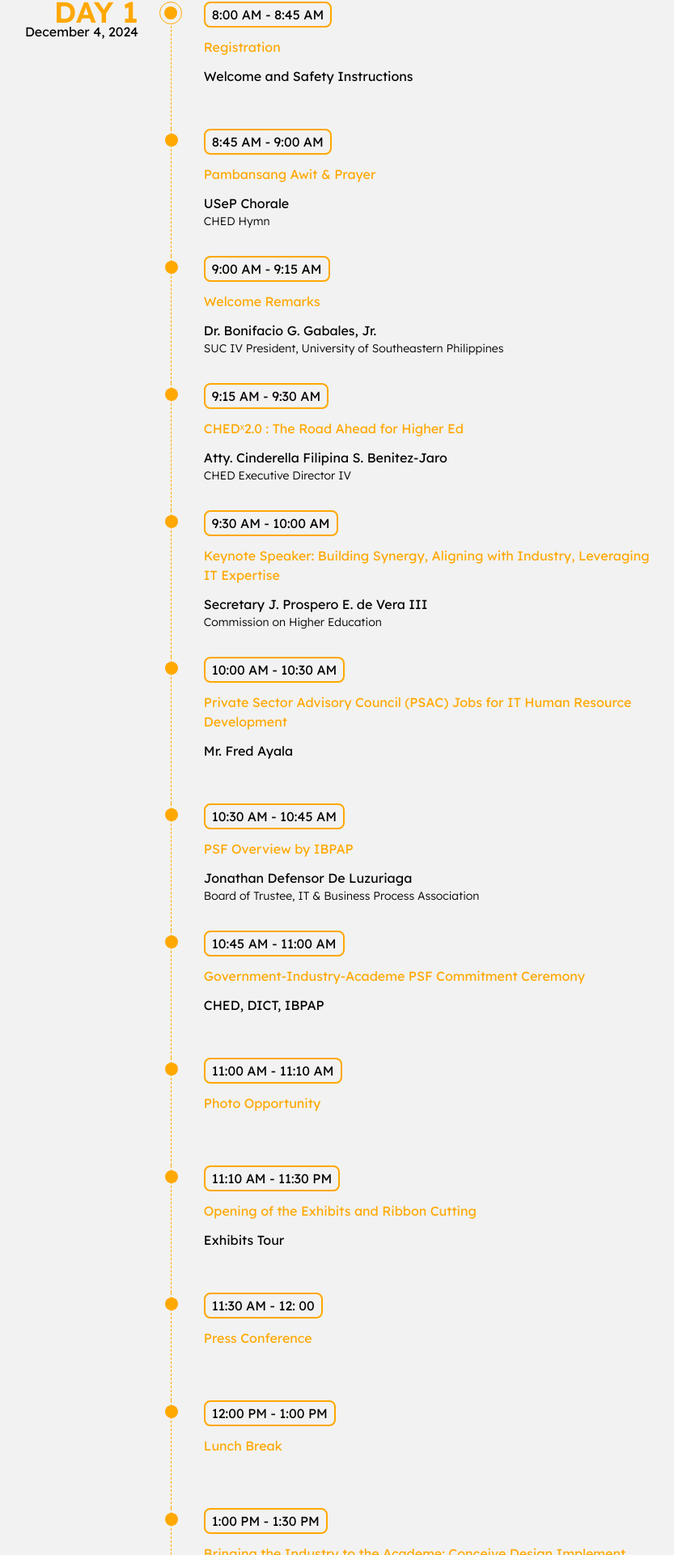
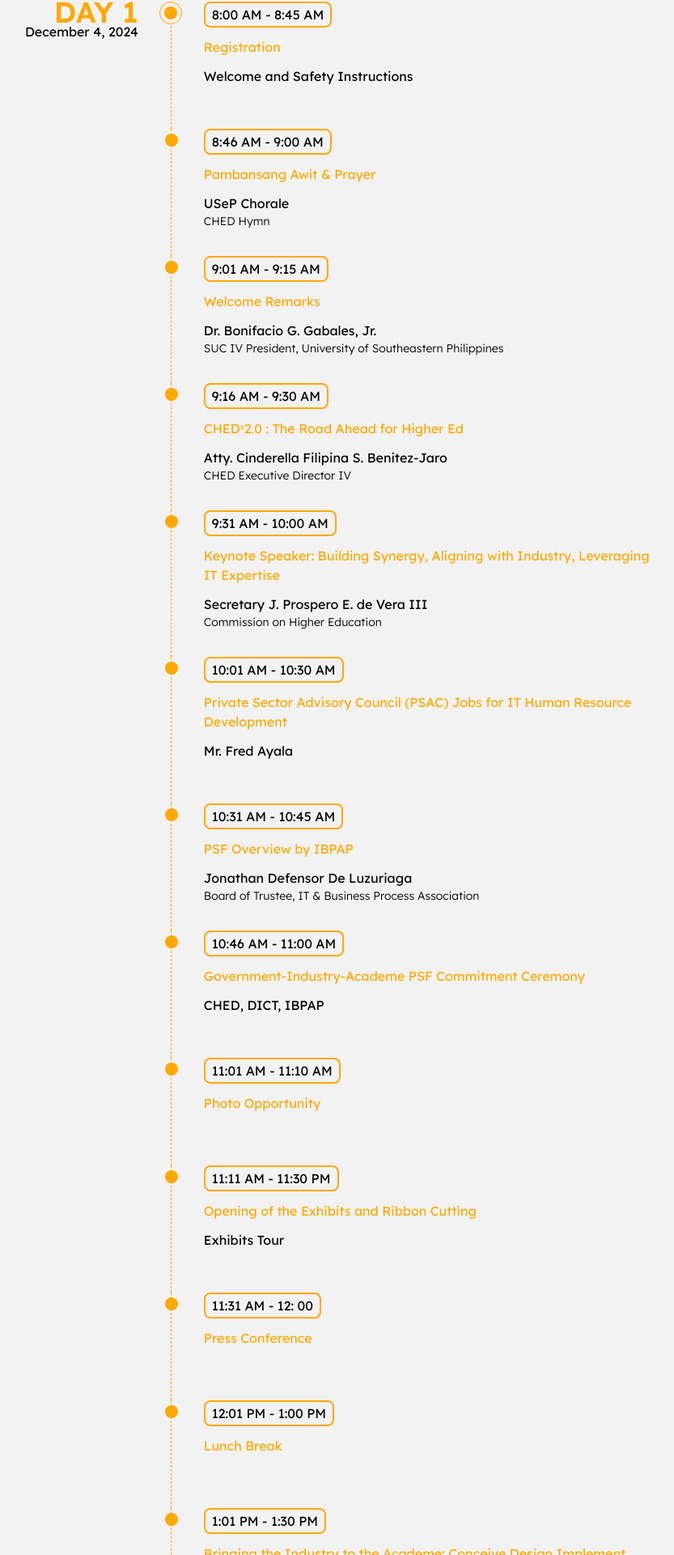
Before and after one commit to Samshh/CHEDx-Website, a React (Vite) app: page / in a window 1280 px wide. Shown: the part 3446-5366 px from the top of the page at 81% size, without its empty margins (131-964 px from the left). Built offline with nearby package versions, Linux system fonts and the light colour scheme.

Commit message:
EDIT: timeline details

```diff
--- a/src/pages/landing/components/MappedTimeline.tsx
+++ b/src/pages/landing/components/MappedTimeline.tsx
@@ -26,79 +26,79 @@
       subtitle: "",
     },
     {
-      time: "8:45 AM - 9:00 AM",
+      time: "8:46 AM - 9:00 AM",
       segment: "Pambansang Awit & Prayer",
       title: "USeP Chorale",
       subtitle: "CHED Hymn",
     },
     {
-      time: "9:00 AM - 9:15 AM",
+      time: "9:01 AM - 9:15 AM",
       segment: "Welcome Remarks",
       title: "Dr. Bonifacio G. Gabales, Jr.",
       subtitle: "SUC IV President, University of Southeastern Philippines",
     },
     {
-      time: "9:15 AM - 9:30 AM",
+      time: "9:16 AM - 9:30 AM",
       segment: "CHEDˣ2.0 : The Road Ahead for Higher Ed",
       title: "Atty. Cinderella Filipina S. Benitez-Jaro",
       subtitle: "CHED Executive Director IV",
     },
     {
-      time: "9:30 AM - 10:00 AM",
+      time: "9:31 AM - 10:00 AM",
       segment: "Keynote Speaker: Building Synergy, Aligning with Industry, Leveraging IT Expertise",
       title: "Secretary J. Prospero E. de Vera III",
       subtitle: "Commission on Higher Education",
     },
     {
-      time: "10:00 AM - 10:30 AM",
+      time: "10:01 AM - 10:30 AM",
       segment: "Private Sector Advisory Council (PSAC) Jobs for IT Human Resource Development",
       title: "Mr. Fred Ayala",
       subtitle: "",
     },
     {
-      time: "10:30 AM - 10:45 AM",
+      time: "10:31 AM - 10:45 AM",
       segment: "PSF Overview by IBPAP",
       title: "Jonathan Defensor De Luzuriaga",
       subtitle: "Board of Trustee, IT & Business Process Association",
     },
     {
-      time: "10:45 AM - 11:00 AM",
+      time: "10:46 AM - 11:00 AM",
       segment: "Government-Industry-Academe PSF Commitment Ceremony ",
       title: "CHED, \nDICT, \nIBPAP",
       subtitle: "",
     },
     {
-      time: "11:00 AM - 11:10 AM",
+      time: "11:01 AM - 11:10 AM",
       segment: "Photo Opportunity",
       title: "",
       subtitle: "",
     },
     {
-      time: "11:10 AM - 11:30 PM",
+      time: "11:11 AM - 11:30 PM",
       segment: "Opening of the Exhibits and Ribbon Cutting",
       title: "Exhibits Tour",
       subtitle: "",
     },
     {
-      time: "11:30 AM - 12: 00",
+      time: "11:31 AM - 12: 00",
       segment: "Press Conference",
       title: "",
       subtitle: "",
     },
     {
-      time: "12:00 PM - 1:00 PM",
+      time: "12:01 PM - 1:00 PM",
       segment: "Lunch Break",
       title: "",
       subtitle: "",
     },
     {
-      time: "1:00 PM - 1:30 PM",
+      time: "1:01 PM - 1:30 PM",
       segment: "Bringing the Industry to the Academe: Conceive Design Implement Operate (CDIO) Framework",
       title: "Mr Kim Fai SOH",
       subtitle: "Deputy  Director, School of Mechanical and  Aeronautical Engineering, Singapore Polytechnic",
     },
     {
-      time: "1:30 PM - 2:15 PM",
+      time: "1:31 PM - 2:15 PM",
       segment:
         "Panel Discussion: Education and the World of Work: Boosting Education through Smart Technologies (Project BEST)",
       title: `Moderator: Calen Martin D. Legaspi, <p>CHED Technical Committee on Computer Science and Board Trustee, Philippine Software Industry Association (PSIA)</p>Panel Members:`,
@@ -106,7 +106,7 @@
         "CHED OPSD, SKIPP Proponents - Leuther Mojica, \nBusiness Head, Orange & Bronze (IBPAP), PSF - Haidee Enriquez (CEO Microsourcing), \nOneil Victoriano, AdDU-CHED-SKiPP Project Lead, \nDr. Gregg Victor Gabison , PH Country Manager, Ray Business Technologies, CHED TCIS Member",
     },
     {
-      time: "2:15 PM - 3:00 PM",
+      time: "2:16 PM - 3:00 PM",
       segment: "BREAKOUT 1: AI for Academic Purpose",
       title: "Virgilio Villarico",
       subtitle: "Accenture Operations in the Philippines, Associate Director: Innovation and Gen AI Lead",
@@ -119,13 +119,13 @@
       subtitle: "Academic Program Director, Asian Institute of Management",
     },
     {
-      time: "3:00 PM - 3:15 PM",
+      time: "3:01 PM - 3:15 PM",
       segment: "Tech Bite",
       title: "",
       subtitle: "",
     },
     {
-      time: "3:15 PM - 4:00 PM",
+      time: "3:16 PM - 4:00 PM",
       segment:
         "BREAKOUT 3: The Future of Work: How Digital Transformation Is Changing Workforce Requirements and Skills",
       title: "Dr. Dodjie Maestrecampo",
@@ -138,7 +138,7 @@
       subtitle: "President, Analytics Association of the Philippines",
     },
     {
-      time: "4:00 PM - 4:45 PM",
+      time: "4:01 PM - 4:45 PM",
       segment: "BREAKOUT 5: Integrating Soft Skills with Domain Expertise for IT Professionals",
       title: "Ralf Ian Gallegos",
       subtitle: "Manager, Recruiting, iQor",
@@ -150,7 +150,7 @@
       subtitle: "Program Head, Bachelor of Science and Information Science, West Visayas State University",
     },
     {
-      time: "4:45 PM - 5:30 PM",
+      time: "4:46 PM - 5:30 PM",
       segment: "BREAKOUT 7: Creating Seamless Pathways for Higher Education: Certifications and Microcredentials",
       title: "Ms. Yean Feng Yue",
       subtitle: "IBM Corporate Social Responsibility Leader - APAC",
@@ -163,7 +163,7 @@
       subtitle: "Regional Director, GFCE Southeast Asia Hub",
     },
     {
-      time: "5:30 PM - 5:45 PM",
+      time: "5:31 PM - 5:45 PM",
       segment: "Highlights of Day 1",
       title: "",
       subtitle: "",
--- a/src/pages/programme/components/MappedTimeline.tsx
+++ b/src/pages/programme/components/MappedTimeline.tsx
@@ -21,79 +21,79 @@
       subtitle: "",
     },
     {
-      time: "8:45 AM - 9:00 AM",
+      time: "8:46 AM - 9:00 AM",
       segment: "Pambansang Awit & Prayer",
       title: "USeP Chorale",
       subtitle: "CHED Hymn",
     },
     {
-      time: "9:00 AM - 9:15 AM",
+      time: "9:01 AM - 9:15 AM",
       segment: "Welcome Remarks",
       title: "Dr. Bonifacio G. Gabales, Jr.",
       subtitle: "SUC IV President, University of Southeastern Philippines",
     },
     {
-      time: "9:15 AM - 9:30 AM",
+      time: "9:16 AM - 9:30 AM",
       segment: "CHEDˣ2.0 : The Road Ahead for Higher Ed",
       title: "Atty. Cinderella Filipina S. Benitez-Jaro",
       subtitle: "CHED Executive Director IV",
     },
     {
-      time: "9:30 AM - 10:00 AM",
+      time: "9:31 AM - 10:00 AM",
       segment: "Keynote Speaker: Building Synergy, Aligning with Industry, Leveraging IT Expertise",
       title: "Secretary J. Prospero E. de Vera III",
       subtitle: "Commission on Higher Education",
     },
     {
-      time: "10:00 AM - 10:30 AM",
+      time: "10:01 AM - 10:30 AM",
       segment: "Private Sector Advisory Council (PSAC) Jobs for IT Human Resource Development",
       title: "Mr. Fred Ayala",
       subtitle: "",
     },
     {
-      time: "10:30 AM - 10:45 AM",
+      time: "10:31 AM - 10:45 AM",
       segment: "PSF Overview by IBPAP",
       title: "Jonathan Defensor De Luzuriaga",
       subtitle: "Board of Trustee, IT & Business Process Association",
     },
     {
-      time: "10:45 AM - 11:00 AM",
+      time: "10:46 AM - 11:00 AM",
       segment: "Government-Industry-Academe PSF Commitment Ceremony ",
       title: "CHED, \nDICT, \nIBPAP",
       subtitle: "",
     },
     {
-      time: "11:00 AM - 11:10 AM",
+      time: "11:01 AM - 11:10 AM",
       segment: "Photo Opportunity",
       title: "",
       subtitle: "",
     },
     {
-      time: "11:10 AM - 11:30 PM",
+      time: "11:11 AM - 11:30 PM",
       segment: "Opening of the Exhibits and Ribbon Cutting",
       title: "Exhibits Tour",
       subtitle: "",
     },
     {
-      time: "11:30 AM - 12: 00",
+      time: "11:31 AM - 12: 00",
       segment: "Press Conference",
       title: "",
       subtitle: "",
     },
     {
-      time: "12:00 PM - 1:00 PM",
+      time: "12:01 PM - 1:00 PM",
       segment: "Lunch Break",
       title: "",
       subtitle: "",
     },
     {
-      time: "1:00 PM - 1:30 PM",
+      time: "1:01 PM - 1:30 PM",
       segment: "Bringing the Industry to the Academe: Conceive Design Implement Operate (CDIO) Framework",
       title: "Mr Kim Fai SOH",
       subtitle: "Deputy  Director, School of Mechanical and  Aeronautical Engineering, Singapore Polytechnic",
     },
     {
-      time: "1:30 PM - 2:15 PM",
+      time: "1:31 PM - 2:15 PM",
       segment:
         "Panel Discussion: Education and the World of Work: Boosting Education through Smart Technologies (Project BEST)",
       title: `Moderator: Calen Martin D. Legaspi, <p>CHED Technical Committee on Computer Science and Board Trustee, Philippine Software Industry Association (PSIA)</p>Panel Members:`,
@@ -101,7 +101,7 @@
         "CHED OPSD, SKIPP Proponents - Leuther Mojica, \nBusiness Head, Orange & Bronze (IBPAP), PSF - Haidee Enriquez (CEO Microsourcing), \nOneil Victoriano, AdDU-CHED-SKiPP Project Lead, \nDr. Gregg Victor Gabison , PH Country Manager, Ray Business Technologies, CHED TCIS Member",
     },
     {
-      time: "2:15 PM - 3:00 PM",
+      time: "2:16 PM - 3:00 PM",
       segment: "BREAKOUT 1: AI for Academic Purpose",
       title: "Virgilio Villarico",
       subtitle: "Accenture Operations in the Philippines, Associate Director: Innovation and Gen AI Lead",
@@ -114,13 +114,13 @@
       subtitle: "Academic Program Director, Asian Institute of Management",
     },
     {
-      time: "3:00 PM - 3:15 PM",
+      time: "3:01 PM - 3:15 PM",
       segment: "Tech Bite",
       title: "",
       subtitle: "",
     },
     {
-      time: "3:15 PM - 4:00 PM",
+      time: "3:16 PM - 4:00 PM",
       segment:
         "BREAKOUT 3: The Future of Work: How Digital Transformation Is Changing Workforce Requirements and Skills",
       title: "Dr. Dodjie Maestrecampo",
@@ -133,7 +133,7 @@
       subtitle: "President, Analytics Association of the Philippines",
     },
     {
-      time: "4:00 PM - 4:45 PM",
+      time: "4:01 PM - 4:45 PM",
       segment: "BREAKOUT 5: Integrating Soft Skills with Domain Expertise for IT Professionals",
       title: "Ralf Ian Gallegos",
       subtitle: "Manager, Recruiting, iQor",
@@ -145,7 +145,7 @@
       subtitle: "Program Head, Bachelor of Science and Information Science, West Visayas State University",
     },
     {
-      time: "4:45 PM - 5:30 PM",
+      time: "4:46 PM - 5:30 PM",
       segment: "BREAKOUT 7: Creating Seamless Pathways for Higher Education: Certifications and Microcredentials",
       title: "Ms. Yean Feng Yue",
       subtitle: "IBM Corporate Social Responsibility Leader - APAC",
@@ -158,7 +158,7 @@
       subtitle: "Regional Director, GFCE Southeast Asia Hub",
     },
     {
-      time: "5:30 PM - 5:45 PM",
+      time: "5:31 PM - 5:45 PM",
       segment: "Highlights of Day 1",
       title: "",
       subtitle: "",
@@ -173,31 +173,31 @@
       subtitle: "",
     },
     {
-      time: "8:45 AM - 9:15 AM",
+      time: "8:46 AM - 9:15 AM",
       segment: "PQF and PSF: Supporting the Frameworks",
       title: "PQF National Coordinating Council, PSF Resource Persons",
       subtitle: "",
     },
     {
-      time: "9:15 AM - 10:00 AM",
+      time: "9:16 AM - 10:00 AM",
       segment: "PSF Foundational Overview",
-      title: "IBPAP",
-      subtitle: "DTI PTTC",
+      title: "Raymond S Cardino",
+      subtitle: "DTI PTTC,  Program Developer and PSF Advocate",
     },
     {
-      time: "10:00 AM - 10:30 AM",
+      time: "10:01 AM - 10:30 AM",
       segment: "PSG Development Based on PSF: The GDA Experience",
       title: "IBPAP",
       subtitle: "GDAP",
     },
     {
-      time: "10:30 AM - 10:45 AM",
+      time: "10:31 AM - 10:45 AM",
       segment: "Tech Bite",
       title: "",
       subtitle: "",
     },
     {
-      time: "10:45 AM - 11:45 PM",
+      time: "10:46 AM - 11:45 PM",
       segment: "BREAKOUT 9: Contact Center & Business Process Management PSF: Emerging Tech Career Pathways",
       title: "IBPAP",
       subtitle: "Operations Director, Contact Center Association of the Philippines (CCAP)",
@@ -209,13 +209,13 @@
       subtitle: "Global In-House Center Council (GICC), Executive Director",
     },
     {
-      time: "11:45 PM - 1:00 PM",
+      time: "11:46 PM - 1:00 PM",
       segment: "Lunch Break",
       title: "",
       subtitle: "",
     },
     {
-      time: "1:00 PM - 1:45 PM",
+      time: "1:01 PM - 1:45 PM",
       segment: "BREAKOUT 11: Digital Arts and Animation PSF: Emerging Tech Career Pathways",
       title: "Daniel Enriquez",
       subtitle: "Animation Council of the Philippines (ACPI), Executive Director",
@@ -227,7 +227,7 @@
       subtitle: "Game Developers Association of the Philippines (GDAP), Board Trustee",
     },
     {
-      time: "1:45 PM - 2:30 PM",
+      time: "1:46 PM - 2:30 PM",
       segment: "BREAKOUT 13: Health Information Management PSF: Emerging Tech Career Pathways",
       title: "Dr Carlos Ongaco",
       subtitle:
@@ -240,13 +240,13 @@
       subtitle: "Philippine Software Industry Association (PSIA), Board Trustee",
     },
     {
-      time: "2:30 PM - 2:45 PM",
+      time: "2:31 PM - 2:45 PM",
       segment: "Tech Bite",
       title: "",
       subtitle: "",
     },
     {
-      time: "2:45 PM - 4:15 PM",
+      time: "2:46 PM - 4:15 PM",
       segment: "Building Synergy: Aligning IT Education with Industry Demands (panel discussion with audience Q & A)",
       title: `
               Dr. Rolyn Daguil, PhD, <p>President, Caraga State University</p>
@@ -260,19 +260,19 @@
       subtitle: "\nModerator: Dr. Gregg Victor Gabison",
     },
     {
-      time: "4:15 PM - 4:25 PM",
+      time: "4:16 PM - 4:25 PM",
       segment: "Covenant Signing",
       title: "",
       subtitle: "",
     },
     {
-      time: "4:25 PM - 4:30 PM",
+      time: "4:26 PM - 4:30 PM",
       segment: "Highlights of Day 2",
       title: "",
       subtitle: "",
     },
     {
-      time: "4:30 PM - 5:00 PM",
+      time: "4:31 PM - 5:00 PM",
       segment: "Closing Remarks",
       title: "Dr. Cherri Melanie Ancheta-Diego",
       subtitle: "Director IV, OPSD",
```
